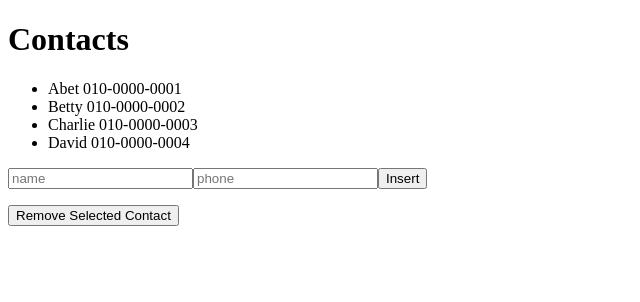
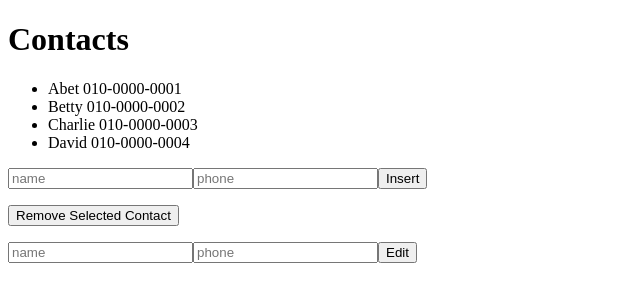
Before and after one commit to 01045972746/reactjs, a React app: page / in a window 1280 px wide. Shown: the top 302 px of the page, without its empty margins (0-640 px from the left). Built offline with nearby package versions, Linux system fonts and the light colour scheme.

Commit message:
[Component] Contact Editor (17.10.20)

```diff
--- /dev/null
+++ b/src/components/Contact/ContactEditor.js
@@ -0,0 +1,61 @@
+import React from 'react'
+
+class ContactEditor extends React.Component {
+
+    constructor(props) {
+        super(props);
+        // Configure Default state
+
+        this.state = {
+            name: "",
+            phone: ""
+        };
+    }
+
+    handleClick() {
+        if(!this.props.isSelected) {
+            console.log("Any Contact didn't selected.");
+            return;
+        }
+
+        this.props.onEdit(this.state.name, this.state.phone);
+    }
+
+    handleChange(e) {
+        var nextState = {};
+        nextState[e.target.name] = e.target.value;
+        this.setState(nextState);
+    }
+
+    componentWillReceiveProps(nextProps) {
+        this.setState({
+            name: nextProps.contact.name,
+            phone: nextProps.contact.phone
+        });
+    }
+
+    render() {
+        return (
+            <div>
+                <p>
+                    <input type="text"
+                            name="name"
+                           placeholder="name"
+                            value={this.state.name}
+                            onChange={this.handleChange.bind(this)}/>
+                    <input type="text"
+                           name="phone"
+                           placeholder="phone"
+                           value={this.state.phone}
+                           onChange={this.handleChange.bind(this)}/>
+                    <button onClick={this.handleClick.bind(this)}>
+                        Edit
+                    </button>
+                </p>
+            </div>
+        );
+    }
+
+}
+
+export default ContactEditor;
--- a/src/components/Contact/ContactInfo.js
+++ b/src/components/Contact/ContactInfo.js
@@ -1,6 +1,10 @@
 import React from 'react';
 
 class ContactInfo extends React.Component {
+
+    shouldComponentUpdate(nextProps, nextState) {
+        return (JSON.stringify(nextProps) != JSON.stringify(this.props));
+    }
 
     handleClick() {
         this.props.onSelect(this.props.contactKey);
--- a/src/components/Contact/Contacts.js
+++ b/src/components/Contact/Contacts.js
@@ -3,6 +3,7 @@
 import ContactCreator from './ContactCreator'
 import ContactInfo from './ContactInfo'
 import ContactRemover from "./ContactRemover";
+import ContactEditor from "./ContactEditor";
 
 class Contacts extends React.Component {
 
@@ -15,7 +16,11 @@
                 {name: "Charlie", phone: "010-0000-0003"},
                 {name: "David", phone: "010-0000-0004"}
             ],
-            selectedKey: -1
+            selectedKey: -1,
+            selected: {
+                name: "",
+                phone: ""
+            }
         };
     }
 
@@ -23,13 +28,18 @@
         if(key==this.state.selectedKey) {
             console.log("Key Select Cancelled");
             this.setState({
-                selectedKey: -1
+                selectedKey: -1,
+                selected: {
+                    name: "",
+                    phone: ""
+                }
             });
             return;
         }
 
         this.setState({
-            selectedKey: key
+            selectedKey: key,
+            selected: this.state.contactData[key]
         });
         console.log("Key : "+key+" is selected!");
     }
@@ -67,6 +77,25 @@
         });
     }
 
+    _editContact(name, phone) {
+        this.setState({
+            contactData: update(
+                this.state.contactData,
+                {
+                    [this.state.selectedKey]: {
+                        name: { $set: name },
+                        phone: { $set: phone }
+                    }
+                }
+            ),
+            selected: {
+                name: name,
+                phone: phone
+            }
+        });
+
+    }
+
 
     render() {
         return (
@@ -85,6 +114,9 @@
                 </ul>
                 <ContactCreator onInsert={this._insertContact.bind(this)}/>
                 <ContactRemover onRemove={this._removeContact.bind(this)}/>
+                <ContactEditor onEdit={this._editContact.bind(this)}
+                                isSelected={(this.state.selectedKey != -1)}
+                                contact={this.state.selected}/>
             </div>
         );
     }
```
